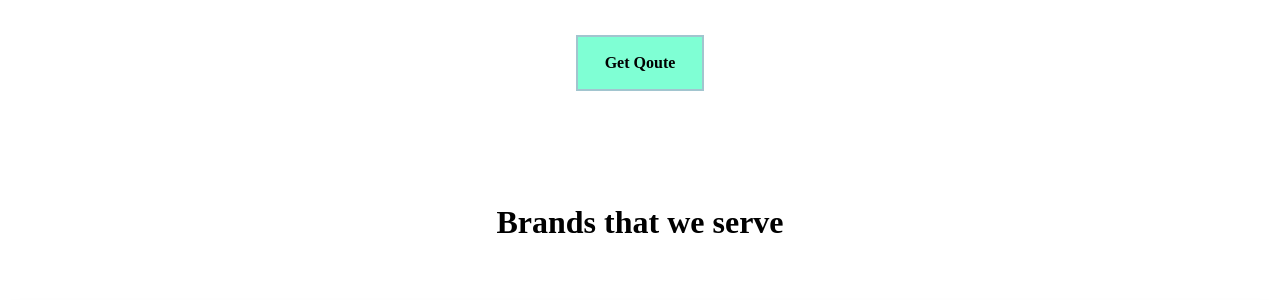
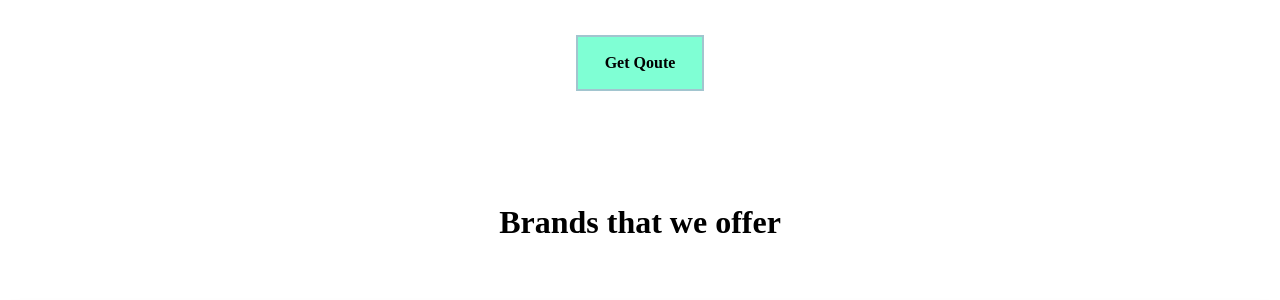
Before and after one commit to PremCherukulu/sbsitsolutions, a plain HTML site: page index.html in a window 1280 px wide. Shown: the part 1912-2212 px from the top of the page. Drawn offline with Linux system fonts and the light colour scheme.

Commit message:
Update index.html

```diff
--- a/index.html
+++ b/index.html
@@ -99,7 +99,7 @@
             <button class="btn-quote">Get Qoute</button>
         </div>
         <div class="big-body">
-            <h1 class="heading-products">Brands that we serve</h1>
+            <h1 class="heading-products">Brands that we offer</h1>
             <div class="slider">
             <div class="slide-track">
                 <div class="slide">
```
